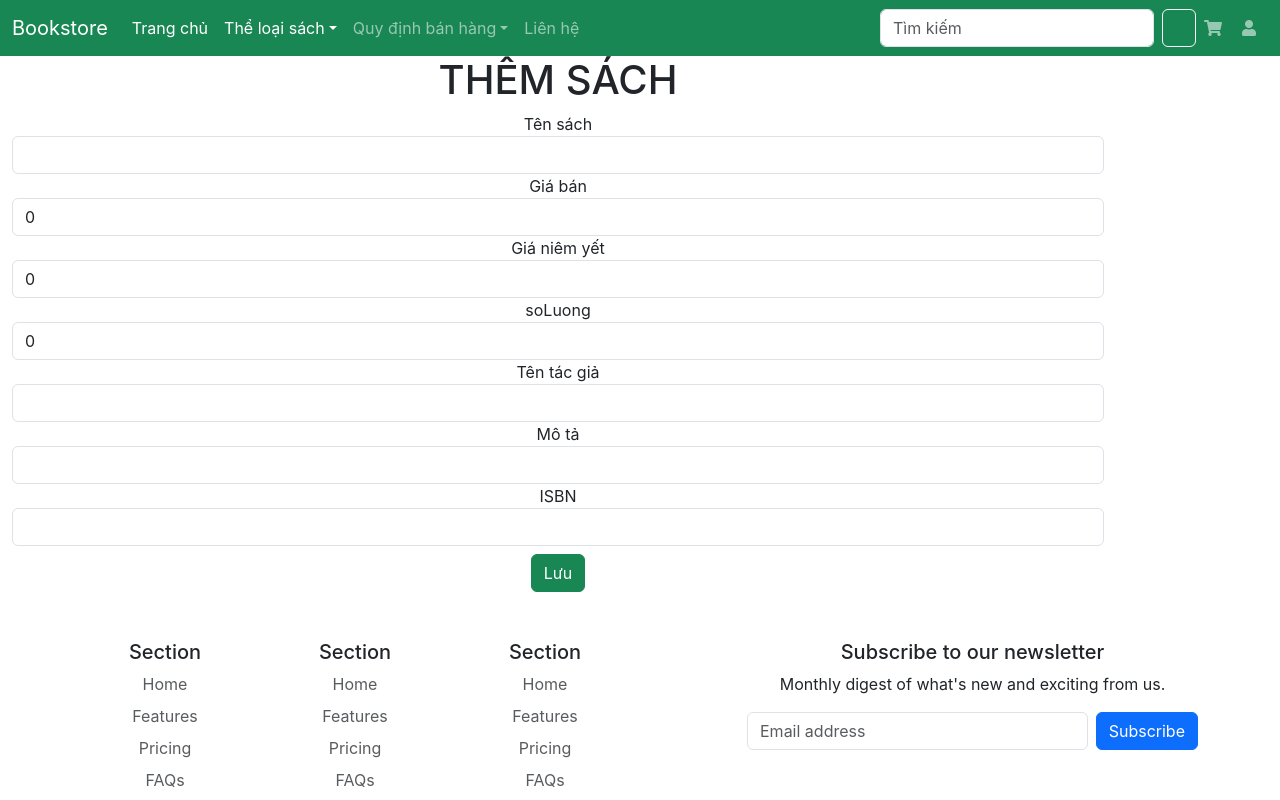
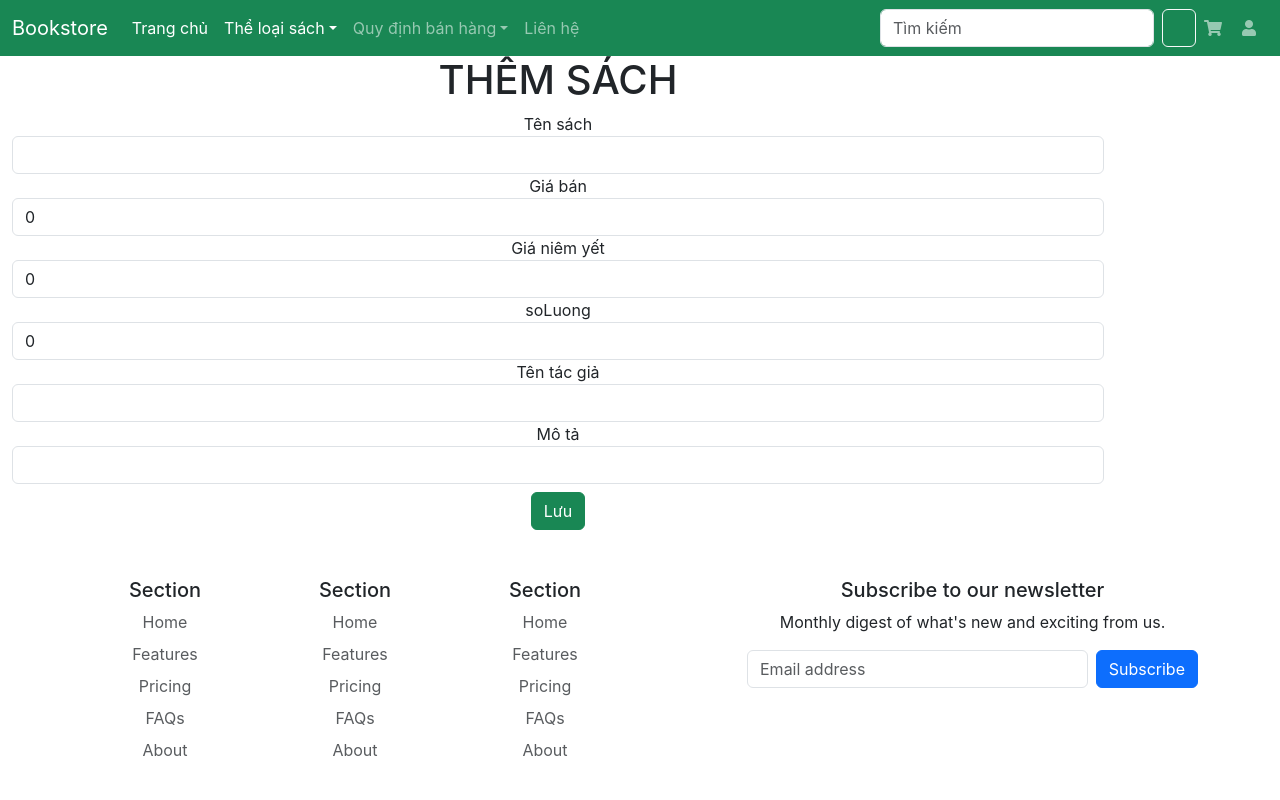
Before and after one commit to VuManh2403/webbansach_frontend, a React (Create React App) app: page /admin/them-sach in a window 1280 px wide. Shown: the top 800 px of the page. Built offline with nearby package versions, Linux system fonts and the light colour scheme; sample sign-in values are in the browser's storage.

Commit message:
admin them sach

```diff
--- /dev/null
+++ b/src/layouts/admin/RequireAdmin.tsx
@@ -0,0 +1,48 @@
+import React, { useEffect } from "react";
+import { useNavigate } from "react-router-dom";
+import { jwtDecode } from "jwt-decode";
+
+interface props{
+
+}
+
+interface JwtPayload {
+    isAdmin: boolean;
+    isStaff: boolean;
+    isUser: boolean;
+}
+
+// tra ve trang admin
+const RequireAdmin = <P extends object>(WrappedComponent: React.ComponentType<P>) => {
+    // kiem tra
+    const WithAdminCheck: React.FC<P> = (props) => {
+        const navigate = useNavigate();
+        useEffect(() => {
+            // lay token tu local storage
+            const token = localStorage.getItem('token');
+            // console.log("Token: " + token);
+            // Trong tình huống chưa đăng nhập
+            if (!token) {
+                navigate("/dang-nhap");
+                return;
+            } else {
+                // Giải mã token
+                const decodedToken = jwtDecode(token) as JwtPayload;
+                // console.log(decodedToken);
+
+                // Lấy thông tin cụ thể
+                const isAdmin = decodedToken.isAdmin;
+
+                // Kiểm tra không phải là admin
+                if (!isAdmin) {
+                    navigate("/bao-loi-403");
+                    return;
+                }
+            }
+        }, [navigate]);
+        return <WrappedComponent {...props} />
+    }
+    return WithAdminCheck;
+}
+
+export default RequireAdmin;
--- a/src/layouts/admin/SachForm.tsx
+++ b/src/layouts/admin/SachForm.tsx
@@ -1,7 +1,8 @@
 import React, { FormEvent, useState } from 'react';
+import RequireAdmin from './RequireAdmin';
 
 
-const SachForm: React.FC = () => {
+const SachForm: React.FC = (props) => {
     const [sach, setSach] = useState({
         maSach: 0,
         tenSach: '',
@@ -10,7 +11,6 @@ const SachForm: React.FC = () => {
         moTa: '',
         soLuong: 0,
         tenTacGia: '',
-        isbn: '',
         trungBinhXepHang: 0,
     })
 
@@ -37,8 +37,7 @@ const SachForm: React.FC = () => {
                     moTa: '',
                     soLuong: 0,
                     tenTacGia: '',
-                    isbn: '',
-                    trungBinhXepHang: 0,
+                    trungBinhXepHang: 0
                 })
             }else{
                 alert("Gặp lỗi trong quá trình thêm sách!");
@@ -111,14 +110,6 @@ const SachForm: React.FC = () => {
                         required
                     />
 
-                    <label htmlFor='isbn'>ISBN</label>
-                    <input
-                        className='form-control'
-                        type='isbn'
-                        value={sach.isbn}
-                        onChange={(e) => setSach({ ...sach, isbn: e.target.value })}
-                        required
-                    />
 
                     <button type='submit' className='btn btn-success mt-2'>Lưu</button>
                 </form>
@@ -127,4 +118,5 @@ const SachForm: React.FC = () => {
     )
 }
 
-export default SachForm;
+const SachForm_Admin = RequireAdmin(SachForm);
+export default SachForm_Admin;
```
